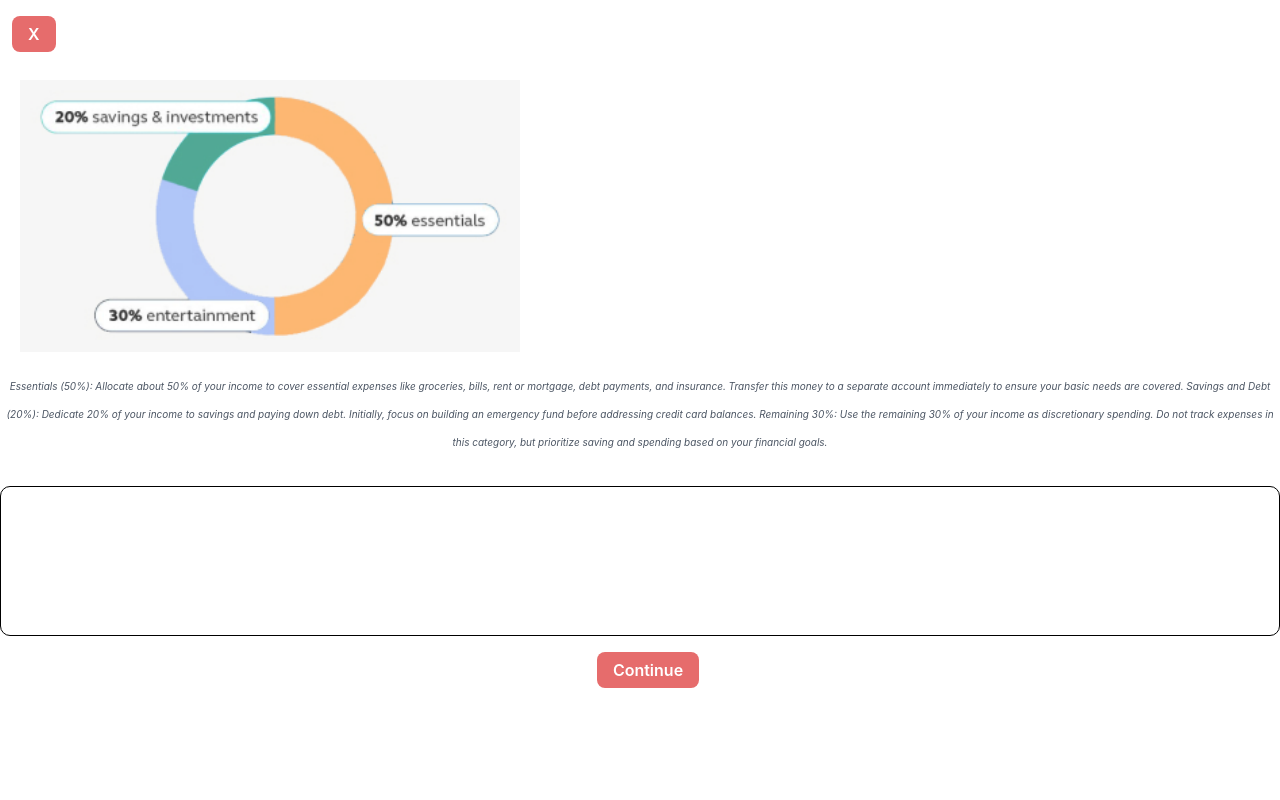
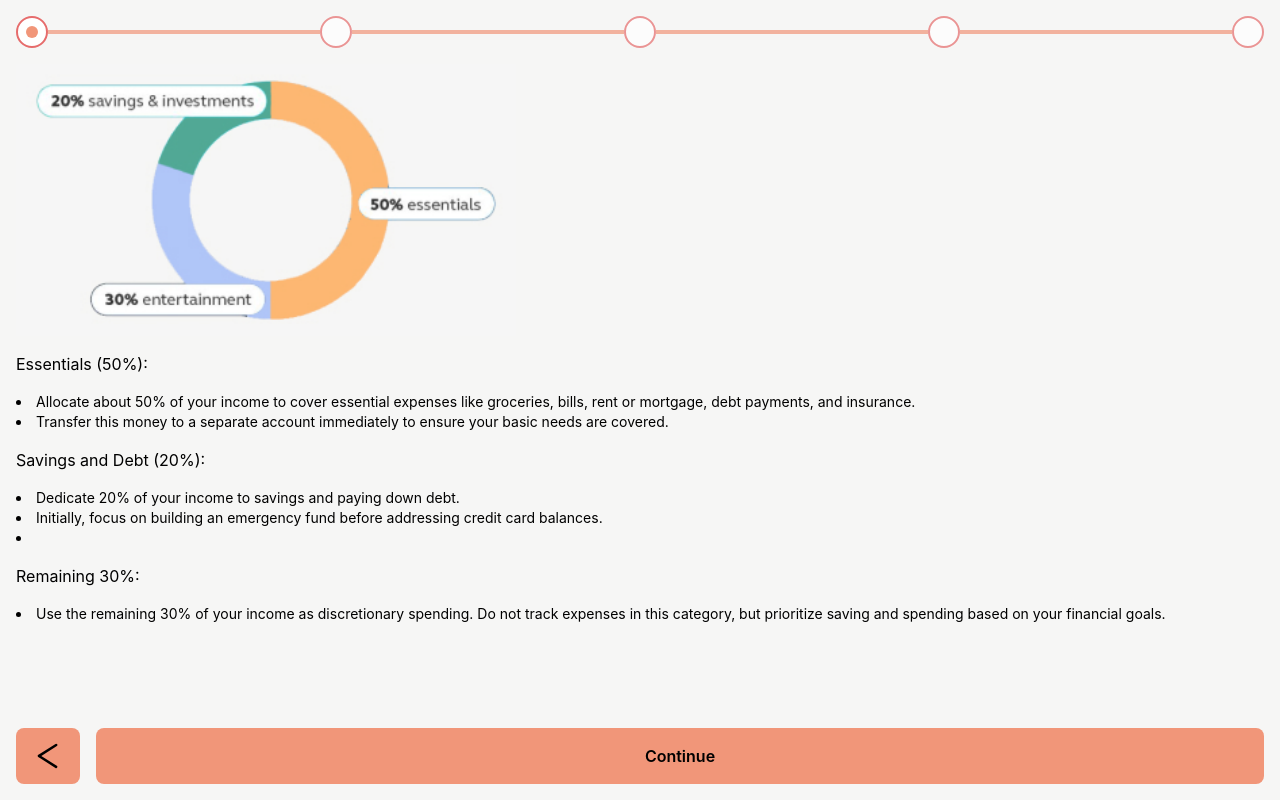
Before and after one commit to dj24/sync-the-city-2023-next, a Next.js app: page /lesson in a window 1280 px wide. Built offline with nearby package versions, Linux system fonts and the light colour scheme.

Commit message:
lesson styles

```diff
--- /dev/null
+++ b/components/back-icon.js
@@ -0,0 +1,24 @@
+export const BackIcon = () => {
+  return (
+    <svg
+      width="32"
+      height="32"
+      viewBox="0 0 32 32"
+      fill="none"
+      xmlns="http://www.w3.org/2000/svg"
+    >
+      <path
+        d="M24.1993 5L7.08763 15.8479"
+        stroke="black"
+        stroke-width="2.5"
+        stroke-linecap="round"
+      />
+      <path
+        d="M24.1117 26.8479L6.99999 16"
+        stroke="black"
+        stroke-width="2.5"
+        stroke-linecap="round"
+      />
+    </svg>
+  );
+};
--- /dev/null
+++ b/components/buddy-coin-icon.js
@@ -0,0 +1,22 @@
+export const BuddyCoinIcon = () => {
+  return (
+    <svg
+      width="32"
+      height="32"
+      viewBox="0 0 32 32"
+      fill="none"
+      xmlns="http://www.w3.org/2000/svg"
+    >
+      <path
+        d="M20.8251 12.6916C24.7332 18.044 23.3815 25.6833 17.806 29.7542C12.2305 33.8252 9.57414 30.3507 5.666 24.9982C1.75786 19.6457 -1.92211 14.4422 3.65339 10.3712C9.2289 6.3002 16.9169 7.33907 20.8251 12.6916Z"
+        fill="#51A995"
+      />
+      <circle cx="16.5" cy="3.5" r="3.5" fill="#51A995" />
+      <path
+        d="M30 10C30 12.2091 28.5744 14 26.2353 14C23.8962 14 22 12.2091 22 10C22 7.79086 23.8962 6 26.2353 6C28.5744 6 30 7.79086 30 10Z"
+        fill="#51A995"
+      />
+      <circle cx="28.5" cy="21.5" r="3.5" fill="#51A995" />
+    </svg>
+  );
+};
--- a/components/container.js
+++ b/components/container.js
@@ -1,3 +1,3 @@
 export const Container = ({ children }) => {
-  return <div className="p-4 flex flex-col gap-4">{children}</div>;
+  return <div className="p-4 flex flex-col gap-4 h-screen">{children}</div>;
 };
--- /dev/null
+++ b/components/continue-and-back.js
@@ -0,0 +1,14 @@
+import { BackIcon } from "./back-icon";
+
+export const ContinueAndBack = ({ onBack, onContinue }) => {
+  return (
+    <div className="flex gap-4">
+      <button onClick={onBack}>
+        <BackIcon />
+      </button>
+      <button onClick={onContinue} className="flex-1">
+        Continue
+      </button>
+    </div>
+  );
+};
--- a/components/module-card.js
+++ b/components/module-card.js
@@ -1,5 +1,13 @@
-export const ModuleCard = ({ background, children, progress = 0 }) => {
+import Link from "next/link";
+
+export const ModuleCard = ({
+  background,
+  children,
+  progress = 0,
+  href = "",
+}) => {
   return (
+    <Link href={href}>
       <div className="rounded-lg h-24 relative" style={{ background }}>
         {children}
         <div
@@ -9,5 +17,6 @@ export const ModuleCard = ({ background, children, progress = 0 }) => {
           Progress
         </div>
       </div>
+    </Link>
   );
 };
--- a/components/progress-bar.js
+++ b/components/progress-bar.js
@@ -1,7 +1,7 @@
 export const ProgressBar = ({ progress }) => {
   return (
     <div className="bg-primary/50 w-full rounded-lg overflow-hidden">
-      <div className="bg-primary h-4" style={{ width: `${progress}%` }}></div>
+      <div className="bg-primary h-6" style={{ width: `${progress}%` }}></div>
     </div>
   );
 };
--- /dev/null
+++ b/components/spacer.js
@@ -0,0 +1,3 @@
+export const Spacer = () => {
+  return <div className="flex-1" />;
+};
--- a/pages/index.js
+++ b/pages/index.js
@@ -3,7 +3,6 @@ import Image from "next/image";
 import { ProgressBar } from "../components/progress-bar";
 import { Container } from "../components/container";
 import { ModuleCard } from "../components/module-card";
-import { Steps } from "../components/steps";
 
 const moduleColours = ["#B0C5F8", "#51A995", "#FDB772"];
 export default function Home() {
@@ -14,13 +13,17 @@ export default function Home() {
         <link rel="icon" href="/favicon.ico" />
       </Head>
       <ProgressBar progress={30} />
-      <Steps currentStep={2} totalSteps={5} />
       <div className="rounded-lg border-2 border-[#FDB772] overflow-hidden">
         <Image alt="city" src="/isometric_city.png" width="500" height="500" />
       </div>
       {moduleColours.map((colour, i) => (
         <div style={{ alignSelf: i % 2 === 0 ? "start" : "end", width: "66%" }}>
-          <ModuleCard progress={30} background={colour} key={i} />
+          <ModuleCard
+            href="/lesson"
+            progress={30}
+            background={colour}
+            key={i}
+          />
         </div>
       ))}
     </Container>
--- a/pages/lesson.js
+++ b/pages/lesson.js
@@ -1,30 +1,48 @@
 import Link from "next/link";
 import Image from "next/image";
-export default function Lesson(){
-    return<div>
-        <Link href={"/"}><button className="button mt-4 mb-2 ms-3 ">X</button></Link>
-        <div className="sub_one grid grid-cols-1 gap-4 mb-5 ms-5 mt-5">
-            <Image src="/image_1.jpg"
-            width={500}
-            height={500}
-            />
-        </div>
-        <p className="sub_two ">Essentials (50%):
-            Allocate about 50% of your income to cover essential expenses like groceries, bills, rent or mortgage, debt payments, and insurance.
-            Transfer this money to a separate account immediately to ensure your basic needs are covered.
-
-            Savings and Debt (20%):
-            Dedicate 20% of your income to savings and paying down debt.
-            Initially, focus on building an emergency fund before addressing credit card balances.
-
-            Remaining 30%:
-            Use the remaining 30% of your income as discretionary spending.
-            Do not track expenses in this category, but prioritize saving and spending based on your financial goals.
-            </p>
-        <div className="sub_three">
-
-        </div>
-
-       <center><Link href={"/"}><button className="  button mt-4 mb-5 ms-4 ">Continue</button></Link></center>
-    </div>
+import { ContinueAndBack } from "../components/continue-and-back";
+import { Container } from "../components/container";
+import { Steps } from "../components/steps";
+import { Spacer } from "../components/spacer";
+import { useRouter } from "next/router";
+export default function Lesson() {
+  const router = useRouter();
+  return (
+    <>
+      <Container>
+        <Steps currentStep={0} totalSteps={5} />
+        <Image width={500} height={500} src="/image_1.jpg" alt="" />
+        Essentials (50%):
+        <ul className="list-disc list-inside text-sm">
+          <li>
+            Allocate about 50% of your income to cover essential expenses like
+            groceries, bills, rent or mortgage, debt payments, and insurance.
+          </li>
+          <li>
+            Transfer this money to a separate account immediately to ensure your
+            basic needs are covered.
+          </li>
+        </ul>
+        Savings and Debt (20%):
+        <ul className="list-disc list-inside text-sm">
+          <li>Dedicate 20% of your income to savings and paying down debt.</li>
+          <li>
+            Initially, focus on building an emergency fund before addressing
+            credit card balances.
+          </li>
+          <li></li>
+        </ul>
+        Remaining 30%:{" "}
+        <ul className="list-disc list-inside text-sm">
+          <li>
+            Use the remaining 30% of your income as discretionary spending. Do
+            not track expenses in this category, but prioritize saving and
+            spending based on your financial goals.
+          </li>
+        </ul>
+        <Spacer />
+        <ContinueAndBack onBack={() => router.push("/")} />
+      </Container>
+    </>
+  );
 }
--- a/styles/global.css
+++ b/styles/global.css
@@ -6,6 +6,7 @@ html,
 body {
   padding: 0;
   margin: 0;
+  background: #F6F6F5;
   font-family:
     Inter,
     -apple-system,
@@ -60,7 +61,7 @@ img {
 }
 
 button {
-  @apply bg-primary text-white px-4 rounded-lg py-1.5 font-semibold
+  @apply bg-primary px-4 rounded-lg py-3 font-semibold
 }
 
 p {
--- a/tailwind.config.js
+++ b/tailwind.config.js
@@ -8,10 +8,10 @@ module.exports = {
   theme: {
     extend: {
       backgroundColor: {
-        primary: "#e66c6c",
+        primary: "#F19679",
       },
       border: {
-        primary: "#e66c6c",
+        primary: "#F19679",
       },
     },
   },
```
Lines whose indentation alone changed are shown as unchanged.
